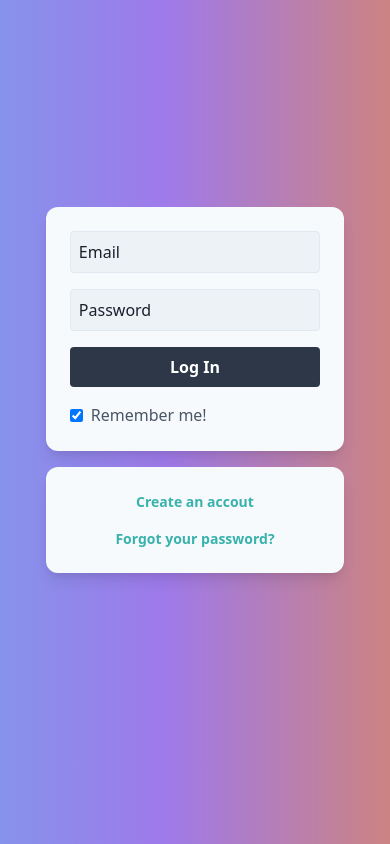
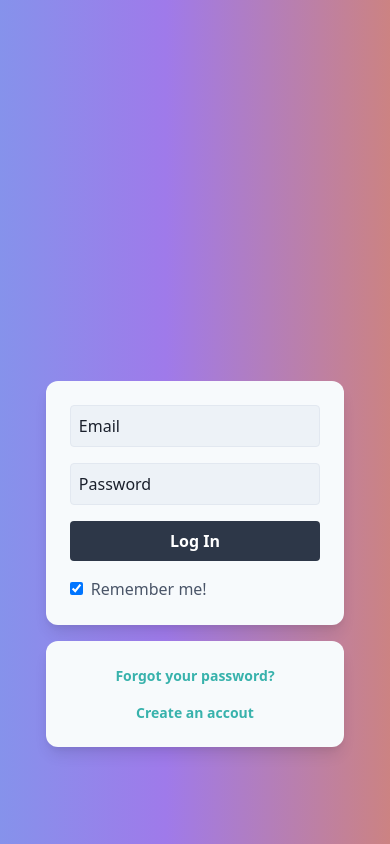
Before and after one commit to BelkinMax/public-fullstack-jwt-auth, a Nuxt app in the folder client/: page / in a window 390 px wide. Built offline with nearby package versions, Linux system fonts and the light colour scheme.

Commit message:
style: :lipstick: Keep forgot password in create account state

```diff
--- a/client/pages/index.vue
+++ b/client/pages/index.vue
@@ -1,6 +1,7 @@
 <template>
-  <main class="flex-col-center animated-gradient-back p-4 pb-20">
+  <main class="flex-col-center pb-25per animated-gradient-back p-4">
     <form @submit.prevent="getFormData" class="card_main w-10/12 mb-4">
+      <transition name="slide-fade">
         <input
           v-model="form.username"
           v-if="isCreateAccount"
@@ -11,6 +12,8 @@
           :minlength="4"
           :maxlength="12"
         />
+      </transition>
+
       <input
         v-model="form.email"
         class="input_main placeholder-gray-900 mb-4 p-2 w-full"
@@ -49,18 +52,14 @@
 
     <section class="card_main w-10/12">
       <div
-        :class="isCreateAccount ? 'justify-center' : 'justify-between'"
-        class="cta_secondary text-center flex flex-col sm:flex-row items-center w-full"
+        class="cta_secondary text-center flex flex-col-reverse sm:flex-row items-center w-full justify-between"
       >
         <a
           @click="switchIsCreateAccount"
-          class="btn_secondary text-center sm:mb-0"
-          :class="isCreateAccount ? 'mb-0' : 'mb-4'"
+          class="btn_secondary text-center"
           >{{ isCreateAccount ? "Log in" : "Create an accout" }}</a
         >
-        <a v-if="!isCreateAccount" class="btn_secondary"
-          >Forgot your password?</a
-        >
+        <a class="btn_secondary mb-4 sm:mb-0">Forgot your password?</a>
       </div>
     </section>
   </main>
@@ -93,8 +92,22 @@ export default {
 </script>
 
 <style lang="postcss">
+.slide-fade-enter-active,
+.slide-fade-leave-active {
+  transition: all 0.3s ease;
+}
+.slide-fade-enter,
+.slide-fade-leave-to {
+  transform: translateX(10px);
+  opacity: 0;
+}
+
+.pb-25per {
+  padding-bottom: 25%;
+}
+
 .flex-col-center {
-  @apply flex flex-col items-center justify-center;
+  @apply flex flex-col items-center justify-end;
 }
 
 .animated-gradient-back {
```
Lines whose indentation alone changed are shown as unchanged.
